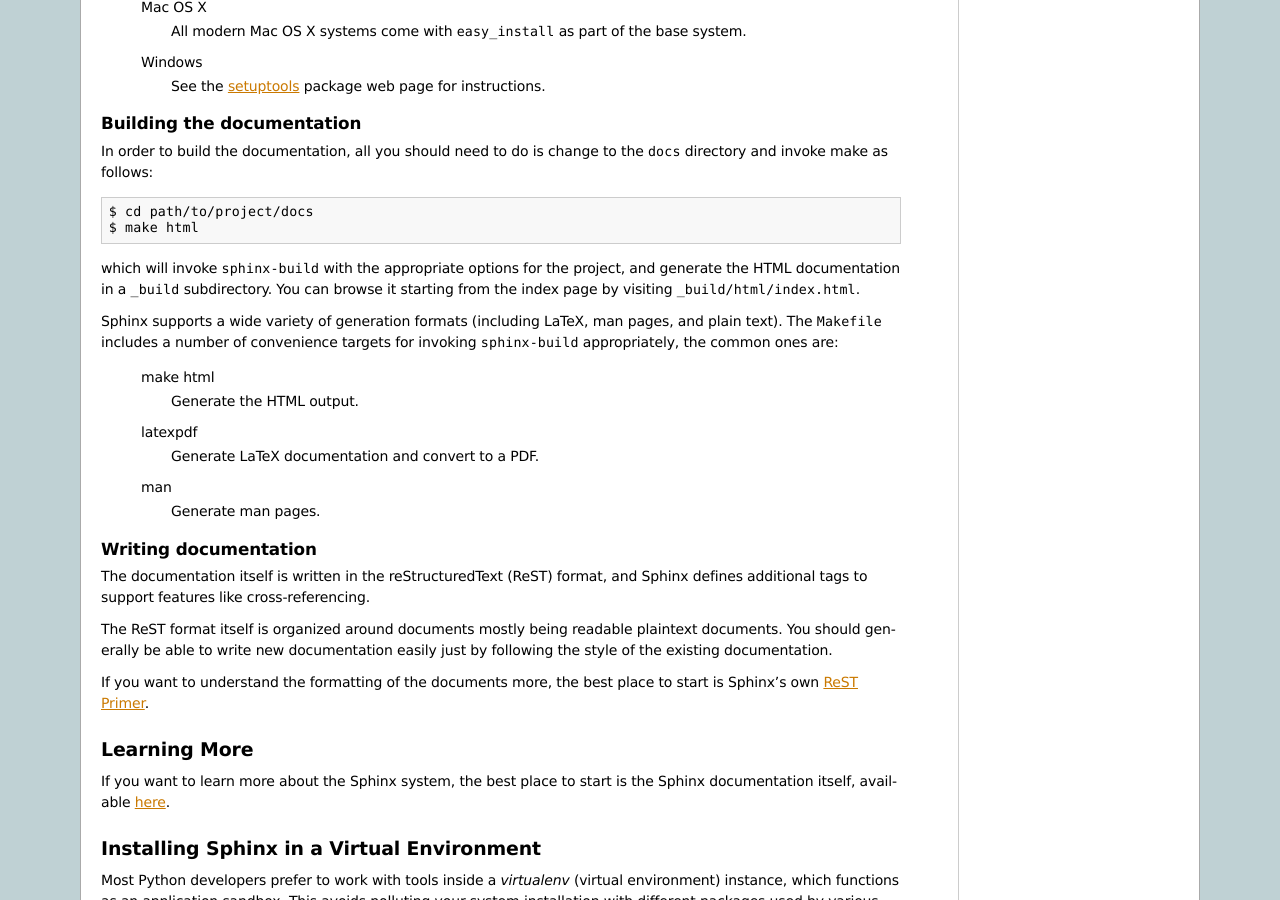
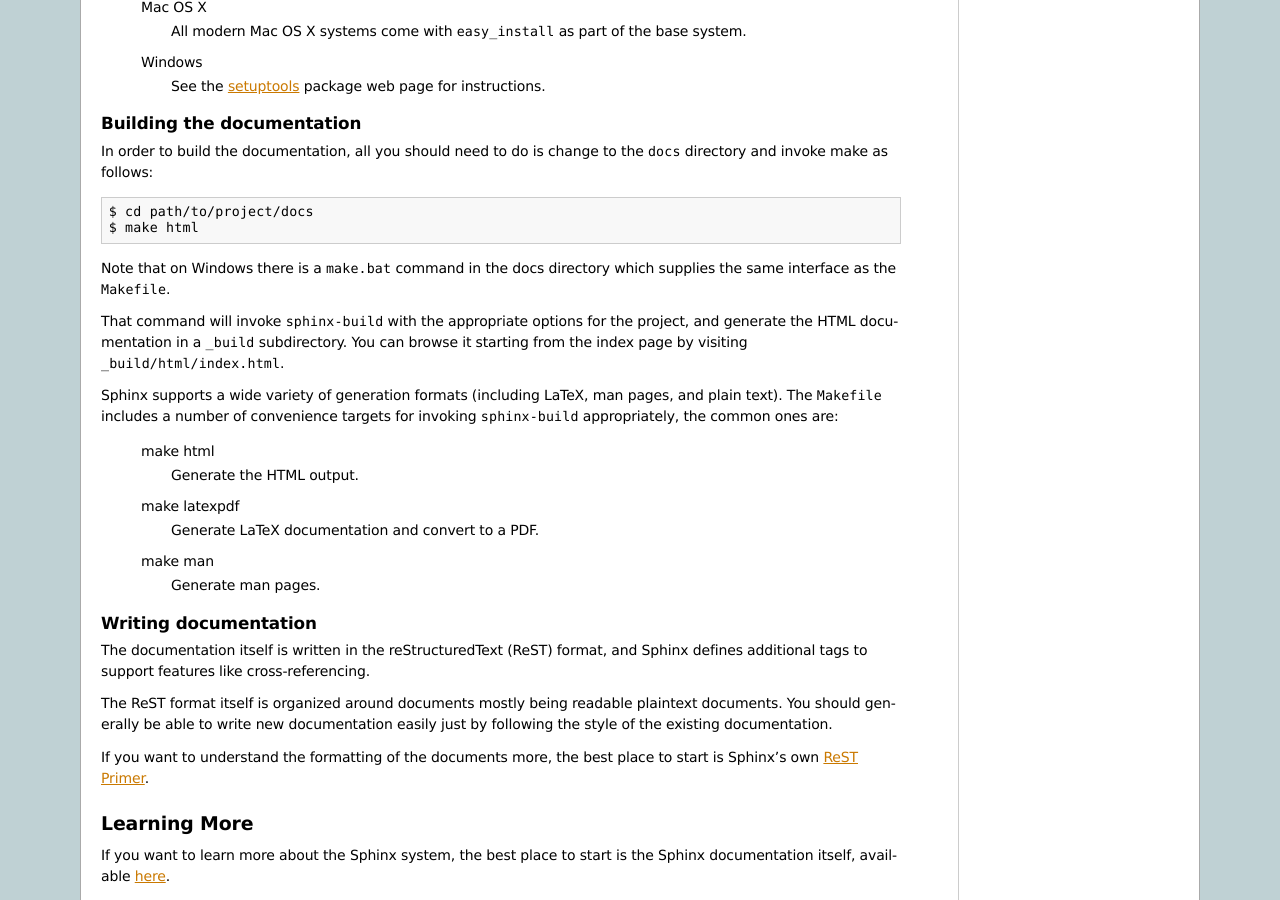
Before and after one commit to gwsystems/wasmception-lld, a Sphinx documentation site: the page built from docs/sphinx_intro.rst, in a window 1280 px wide and 900 px high, scrolled down 984 px. Built offline with Sphinx 7.4.7, drawn with Linux system fonts in a browser that asks for light colours.

Commit message:
[docs] Note that 'make.bat' provides the same interface as the Makefile for Windows users.
git-svn-id: http://llvm.org/svn/llvm-project/lld/trunk@154229 91177308-0d34-0410-b5e6-96231b3b80d8

```diff
--- a/docs/sphinx_intro.rst
+++ b/docs/sphinx_intro.rst
@@ -63,9 +63,13 @@ In order to build the documentation, all you should need to do is change to the
   $ cd path/to/project/docs
   $ make html
 
-which will invoke ``sphinx-build`` with the appropriate options for the project,
-and generate the HTML documentation in a ``_build`` subdirectory. You can browse
-it starting from the index page by visiting ``_build/html/index.html``.
+Note that on Windows there is a ``make.bat`` command in the docs directory which
+supplies the same interface as the ``Makefile``.
+
+That command will invoke ``sphinx-build`` with the appropriate options for the
+project, and generate the HTML documentation in a ``_build`` subdirectory. You
+can browse it starting from the index page by visiting
+``_build/html/index.html``.
 
 Sphinx supports a wide variety of generation formats (including LaTeX, man
 pages, and plain text). The ``Makefile`` includes a number of convenience
@@ -74,10 +78,10 @@ targets for invoking ``sphinx-build`` appropriately, the common ones are:
   make html
     Generate the HTML output.
 
-  latexpdf
+  make latexpdf
     Generate LaTeX documentation and convert to a PDF.
 
-  man
+  make man
     Generate man pages.
 
 
```
